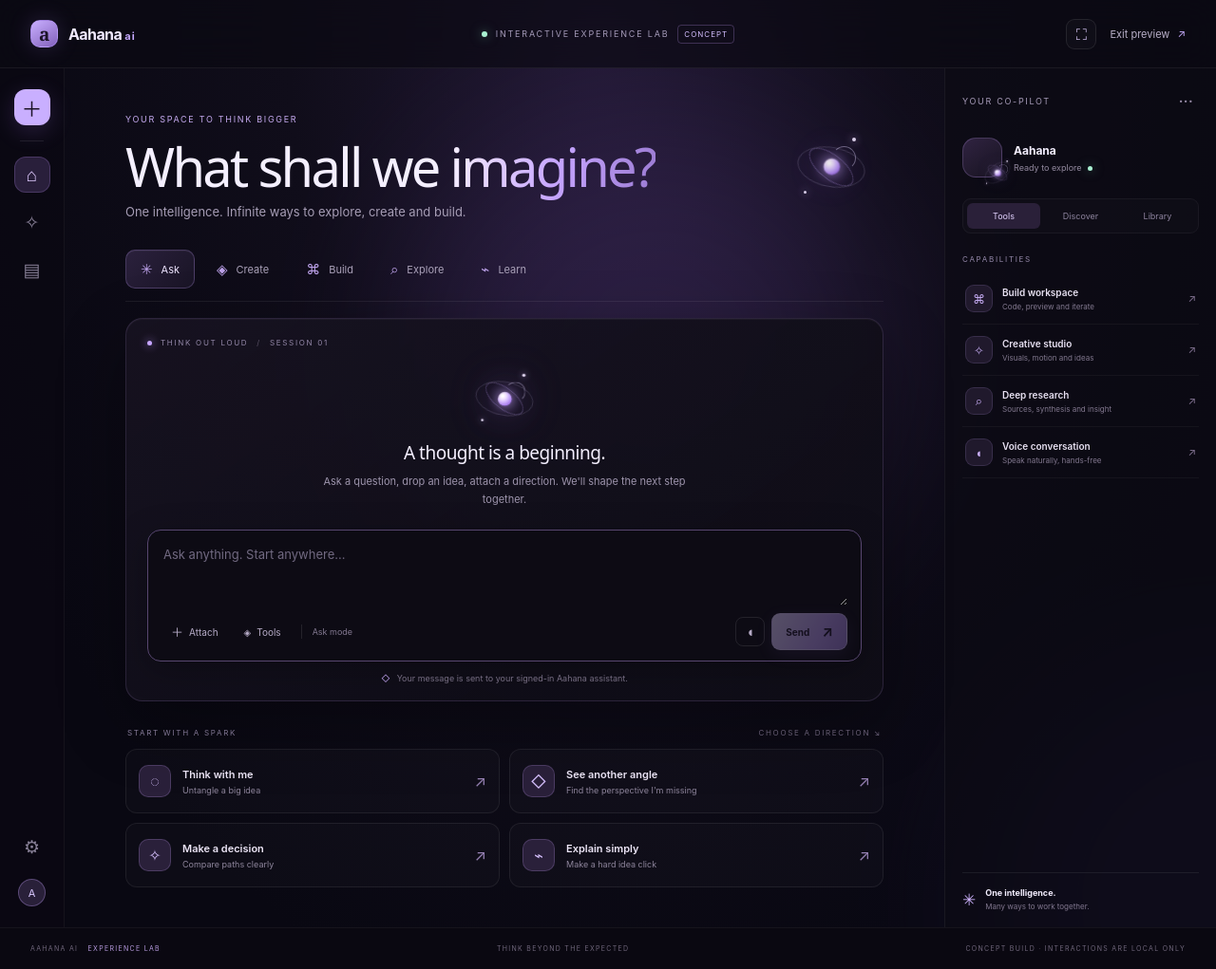
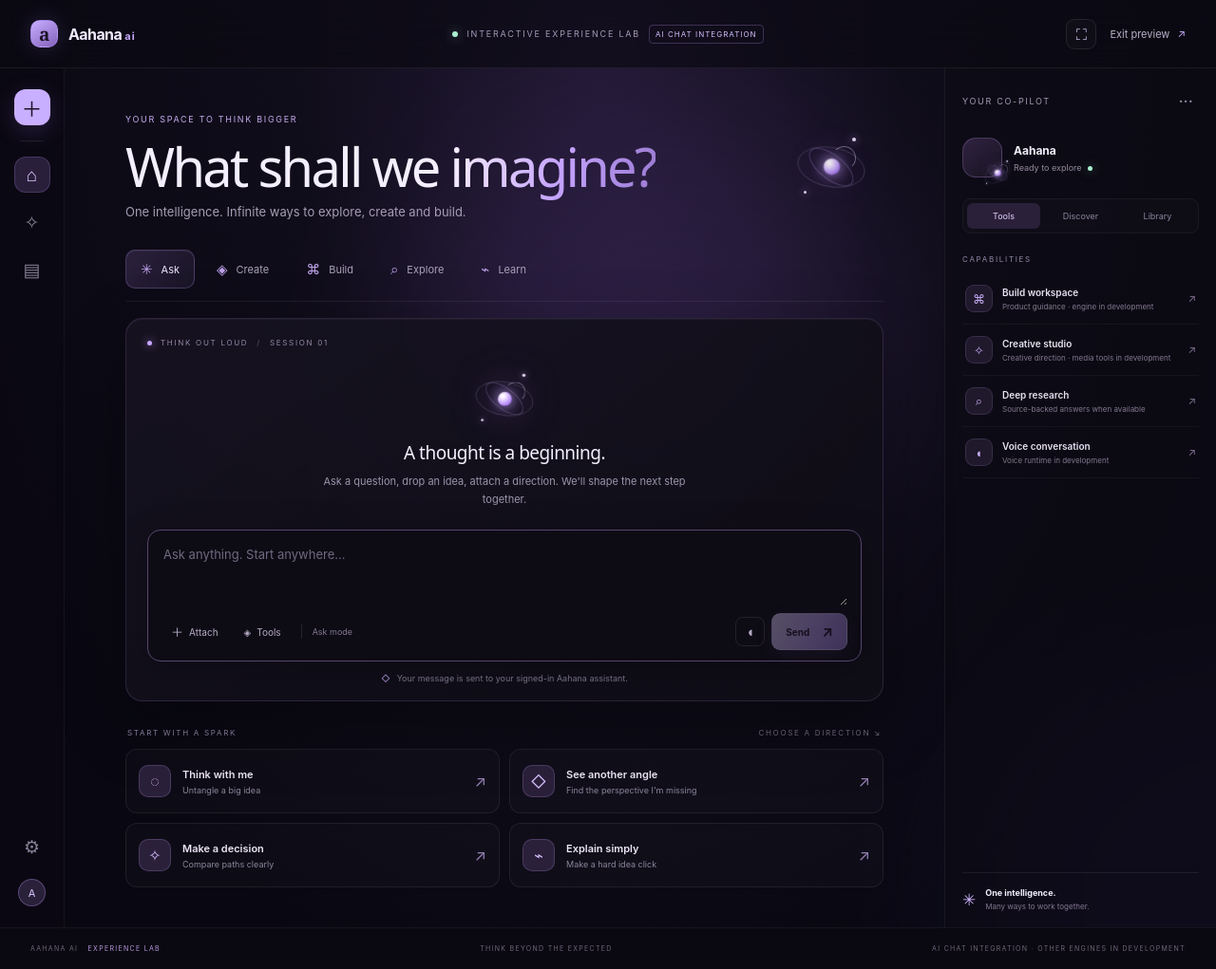
Before and after one commit to abhishekpsalimath-hue/Aahana.ai, a Next.js app: page /experience-lab in a window 1280 px wide. Shown: the whole page at 95% size. Built offline with nearby package versions, Linux system fonts and the light colour scheme.

Commit message:
Clarify live chat and engine availability labels

```diff
--- a/src/app/experience-lab/page.jsx
+++ b/src/app/experience-lab/page.jsx
@@ -137,7 +137,7 @@ export default function ExperienceLab() {
     <div className="lab-ambient ambient-one" /><div className="lab-ambient ambient-two" />
     <header className="lab-topbar">
       <a className="lab-brand" href="/" aria-label="Aahana AI home"><span className="lab-brand-symbol">a</span><span>Aahana <i>ai</i></span></a>
-      <div className="lab-top-center"><span className="live-pulse" /> INTERACTIVE EXPERIENCE LAB <span className="lab-preview-tag">CONCEPT</span></div>
+      <div className="lab-top-center"><span className="live-pulse" /> INTERACTIVE EXPERIENCE LAB <span className="lab-preview-tag">AI CHAT INTEGRATION</span></div>
       <div className="lab-top-actions"><button type="button" className={focus ? "top-icon selected" : "top-icon"} onClick={() => setFocus(!focus)} aria-pressed={focus} aria-label={focus ? "Exit focus mode" : "Enter focus mode"} title="Toggle focus mode">⛶</button><a href="/" className="lab-exit">Exit preview <span>↗</span></a></div>
     </header>
 
@@ -190,7 +190,7 @@ export default function ExperienceLab() {
         <div className="inspector-profile"><div className="inspector-orb"><OrbitMark /></div><div><strong>Aahana</strong><small>Ready to explore <span className="ready-dot" /></small></div></div>
         <div className="inspector-tabs" role="group" aria-label="Co-pilot panel"><button type="button" className={activePanel === "tools" ? "active" : ""} aria-pressed={activePanel === "tools"} onClick={() => setActivePanel("tools")}>Tools</button><button type="button" className={activePanel === "discover" ? "active" : ""} aria-pressed={activePanel === "discover"} onClick={() => setActivePanel("discover")}>Discover</button><button type="button" className={activePanel === "library" ? "active" : ""} aria-pressed={activePanel === "library"} onClick={() => setActivePanel("library")}>Library</button></div>
         <div className="inspector-content">
-          {activePanel === "tools" && <><div className="inspector-section-label">CAPABILITIES</div>{[["⌘","Build workspace","Code, preview and iterate"],["✧","Creative studio","Visuals, motion and ideas"],["⌕","Deep research","Sources, synthesis and insight"],["◖","Voice conversation","Speak naturally, hands-free"]].map(([mark,title,detail]) => <button type="button" className="capability-row" key={title} onClick={() => setActivePanel(title === "Voice conversation" ? "voice" : "discover")}><span className="capability-mark">{mark}</span><span><strong>{title}</strong><small>{detail}</small></span><b>↗</b></button>)}</>}
+          {activePanel === "tools" && <><div className="inspector-section-label">CAPABILITIES</div>{[["⌘","Build workspace","Product guidance · engine in development"],["✧","Creative studio","Creative direction · media tools in development"],["⌕","Deep research","Source-backed answers when available"],["◖","Voice conversation","Voice runtime in development"]].map(([mark,title,detail]) => <button type="button" className="capability-row" key={title} onClick={() => setActivePanel(title === "Voice conversation" ? "voice" : "discover")}><span className="capability-mark">{mark}</span><span><strong>{title}</strong><small>{detail}</small></span><b>↗</b></button>)}</>}
           {activePanel === "discover" && <div className="inspector-empty"><span>✧</span><strong>Discover your next move</strong><p>Explore connected experiences from one calm, intelligent workspace.</p><button type="button" onClick={() => setMode("research")}>Explore research mode</button></div>}
           {activePanel === "library" && <div className="inspector-empty"><span>▤</span><strong>Your creative memory</strong><p>A home for saved ideas, projects and useful discoveries.</p><small>Library preview · no data stored</small></div>}
           {activePanel === "attach" && <div className="inspector-empty"><span>＋</span><strong>Bring context in</strong><p>Files, images and links can become part of the same conversation.</p><small>Attachment controls are visual only in this concept.</small></div>}
@@ -200,6 +200,6 @@ export default function ExperienceLab() {
         <div className="inspector-footer"><span className="footer-spark">✳</span><div><strong>One intelligence.</strong><small>Many ways to work together.</small></div></div>
       </aside>
     </div>
-    <footer className="lab-footer"><span>AAHANA AI <i>EXPERIENCE LAB</i></span><span>THINK BEYOND THE EXPECTED</span><span>CONCEPT BUILD · INTERACTIONS ARE LOCAL ONLY</span></footer>
+    <footer className="lab-footer"><span>AAHANA AI <i>EXPERIENCE LAB</i></span><span>THINK BEYOND THE EXPECTED</span><span>AI CHAT INTEGRATION · OTHER ENGINES IN DEVELOPMENT</span></footer>
   </main>;
 }
```
